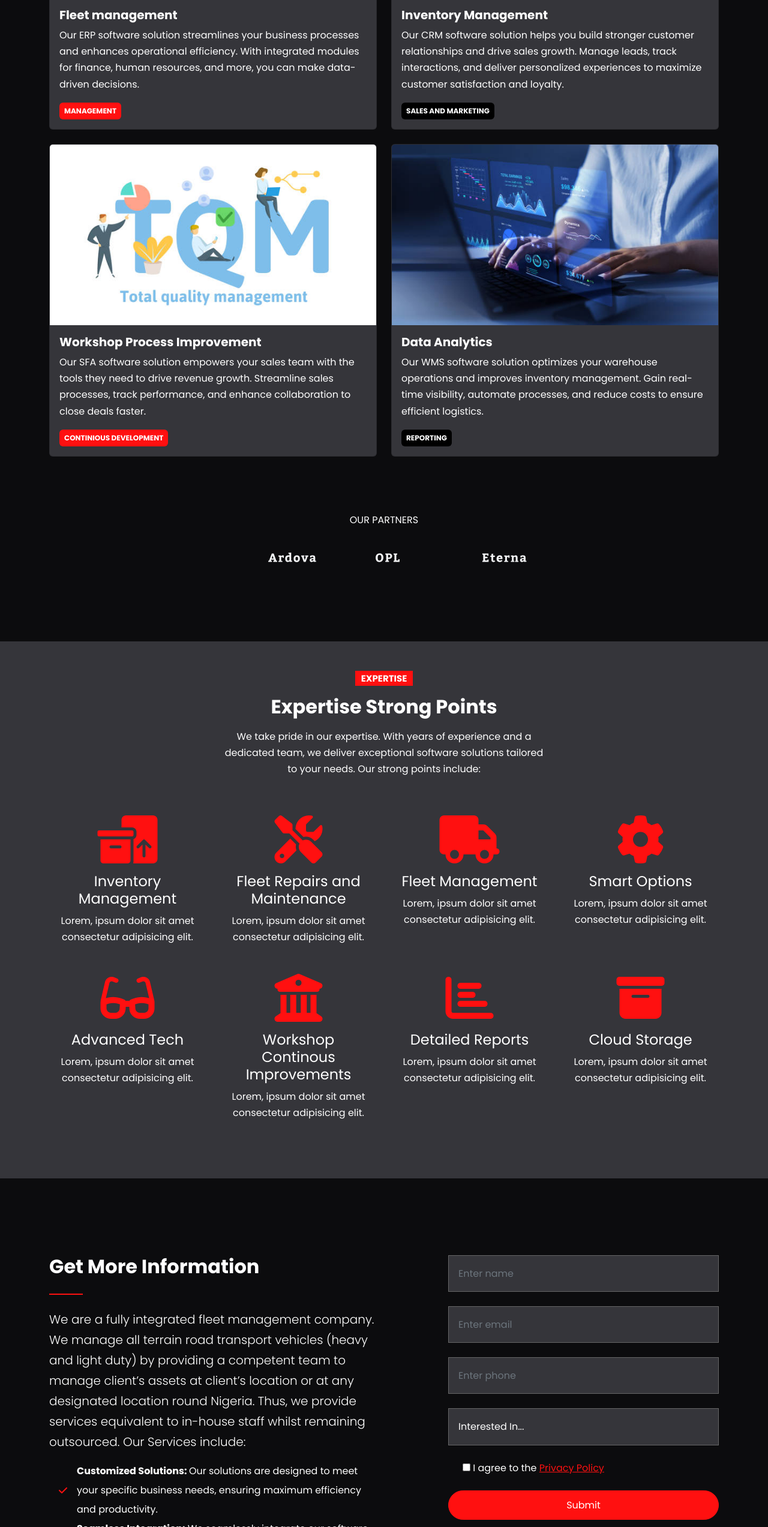
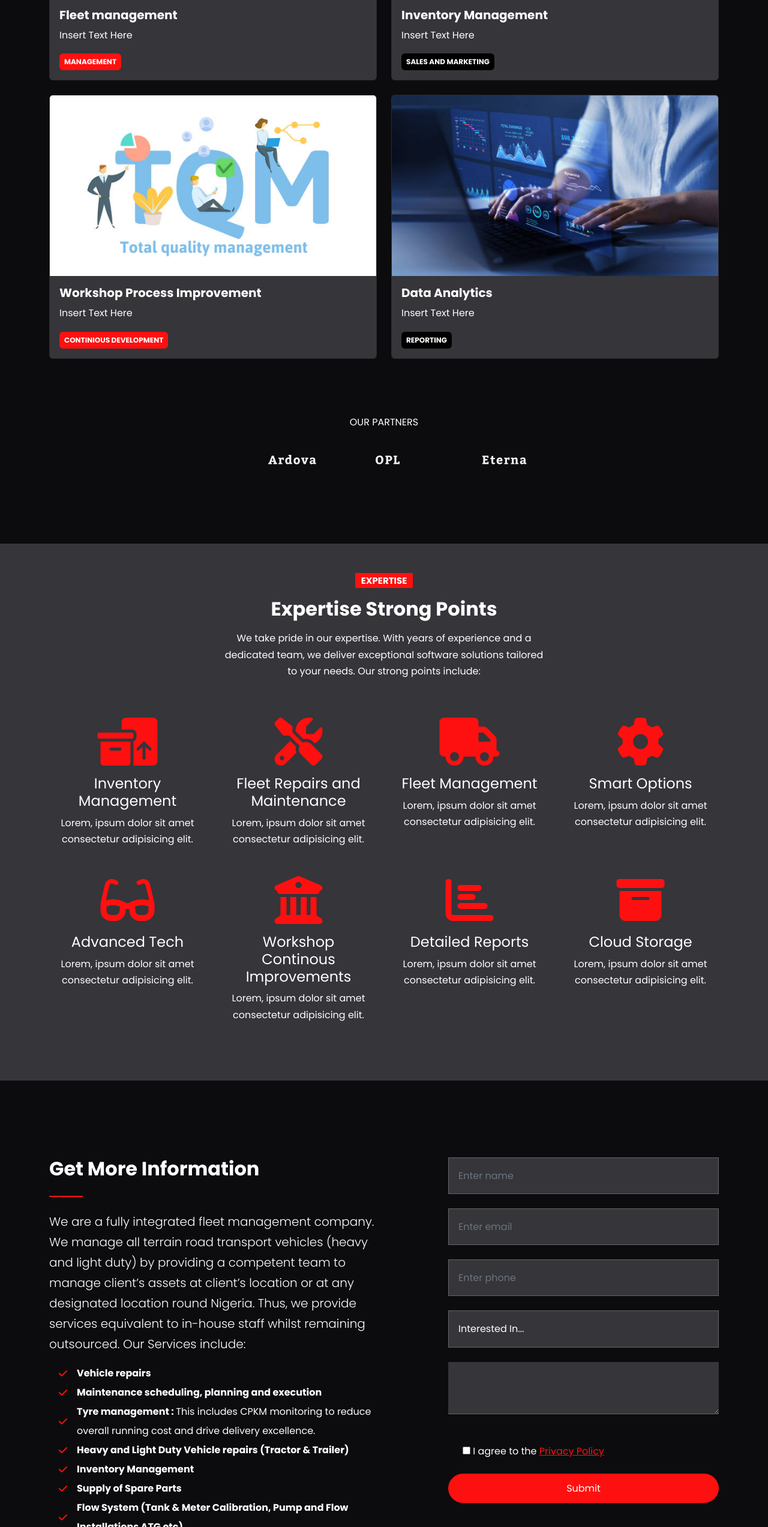
Before and after one commit to adammoley27/C-KTEMPGATES, a website: page index.html in a window 1280 px wide. Shown: the part 1242-3787 px from the top of the page at 60% size. Drawn offline with Linux system fonts and the light colour scheme.

Commit message:
Add files via upload

```diff
--- a/index.html
+++ b/index.html
@@ -121,10 +121,7 @@
               <div class="card-body">
                 <h5 class="card-title fw-bold"> Fleet management</h5>
                 <p class="card-text">
-                  Our ERP software solution streamlines your business processes and
-                  enhances operational efficiency. With integrated modules for
-                  finance, human resources, and more, you can make data-driven
-                  decisions.
+                  Insert Text Here
                 </p>
                 <div class="badge bg-primary p-2 text-uppercase">
                   Management
@@ -139,10 +136,7 @@
               <div class="card-body">
                 <h5 class="card-title fw-bold"> Inventory Management </h5>
                 <p class="card-text">
-                  Our CRM software solution helps you build stronger customer
-                  relationships and drive sales growth. Manage leads, track
-                  interactions, and deliver personalized experiences to maximize
-                  customer satisfaction and loyalty.
+                  Insert Text Here
                 </p>
                 <div class="badge bg-dark p-2 text-uppercase">
                   Sales and Marketing
@@ -160,10 +154,7 @@
               <div class="card-body">
                 <h5 class="card-title fw-bold"> Workshop Process Improvement</h5>
                 <p class="card-text">
-                  Our SFA software solution empowers your sales team with the tools
-              they need to drive revenue growth. Streamline sales processes,
-              track performance, and enhance collaboration to close deals
-              faster.
+                  Insert Text Here
                 </p>
                 <div class="badge bg-primary p-2 text-uppercase">
                   Continious Development
@@ -178,9 +169,7 @@
               <div class="card-body">
                 <h5 class="card-title fw-bold"> Data Analytics</h5>
                 <p class="card-text">
-                  Our WMS software solution optimizes your warehouse operations and
-              improves inventory management. Gain real-time visibility, automate
-              processes, and reduce costs to ensure efficient logistics.
+                  Insert Text Here
                 </p>
                 <div class="badge bg-dark p-2 text-uppercase">
                   Reporting
@@ -358,17 +347,57 @@
                   <li class="d-flex align-items-center">
                     <i class="fas fa-check text-primary mx-3"></i>
                     <div>
-                      <strong>Customized Solutions: </strong> Our solutions are designed
-                      to meet your specific business needs, ensuring maximum efficiency
-                      and productivity.
+                      <strong>Vehicle repairs</strong>
                     </div>
                   </li>
                   <li class="d-flex align-items-center">
                     <i class="fas fa-check text-primary mx-3"></i>
                     <div>
-                      <strong>Seamless Integration:</strong> We seamlessly integrate our
-                      software with your existing systems, minimizing disruptions and
-                      optimizing workflows.
+                      <strong>Maintenance scheduling, planning and execution </strong>
+                    </div>
+                  </li>
+                  <li class="d-flex align-items-center">
+                    <i class="fas fa-check text-primary mx-3"></i>
+                    <div>
+                      <strong> Tyre management :  </strong>This includes CPKM monitoring to reduce overall running
+                      cost and drive delivery excellence.
+                    </div>
+                  </li>
+                  <li class="d-flex align-items-center">
+                    <i class="fas fa-check text-primary mx-3"></i>
+                    <div>
+                      <strong>  Heavy and Light Duty Vehicle repairs (Tractor & Trailer) </strong>
+                    </div>
+                  </li>
+                  <li class="d-flex align-items-center">
+                    <i class="fas fa-check text-primary mx-3"></i>
+                    <div>
+                      <strong> Inventory Management </strong>
+                    </div>
+                  </li>
+                  <li class="d-flex align-items-center">
+                    <i class="fas fa-check text-primary mx-3"></i>
+                    <div>
+                      <strong> Supply of Spare Parts </strong>
+                    </div>
+                  </li>
+                  <li class="d-flex align-items-center">
+                    <i class="fas fa-check text-primary mx-3"></i>
+                    <div>
+                      <strong>  Flow System (Tank & Meter Calibration, Pump and Flow Installations ATG etc) </strong>
+                    </div>
+                  </li>
+                  <li class="d-flex align-items-center">
+                    <i class="fas fa-check text-primary mx-3"></i>
+                    <div>
+                      <strong> Workshop Process Improvement & layout </strong>
+                    </div>
+                  </li>
+                  <li class="d-flex align-items-center">
+                    <i class="fas fa-check text-primary mx-3"></i>
+                    <div>
+                      <strong> Data Analytics (Maintenance, cost and performance improvement reports)
+                      </strong>
                     </div>
                   </li>
                 </ul>
@@ -398,6 +427,17 @@
                       <option value="wpi">  Data Analytics </option>
                     </select>
                   </div>
+
+
+                  <div class="mb-5">
+                    <textarea
+                            class="form-control bg-secondary border-top-0
+                            border-start-0 border-end-0 rounded-0 border-muted
+                            text-white" name="message" placeholder="Message">
+
+                      </textarea>
+                  </div>
+
                   <div class="mb-4 form-check">
                     <input type="checkbox" id="agree-check" />
                     <label for="agree-check" class="form-check-label">
```
